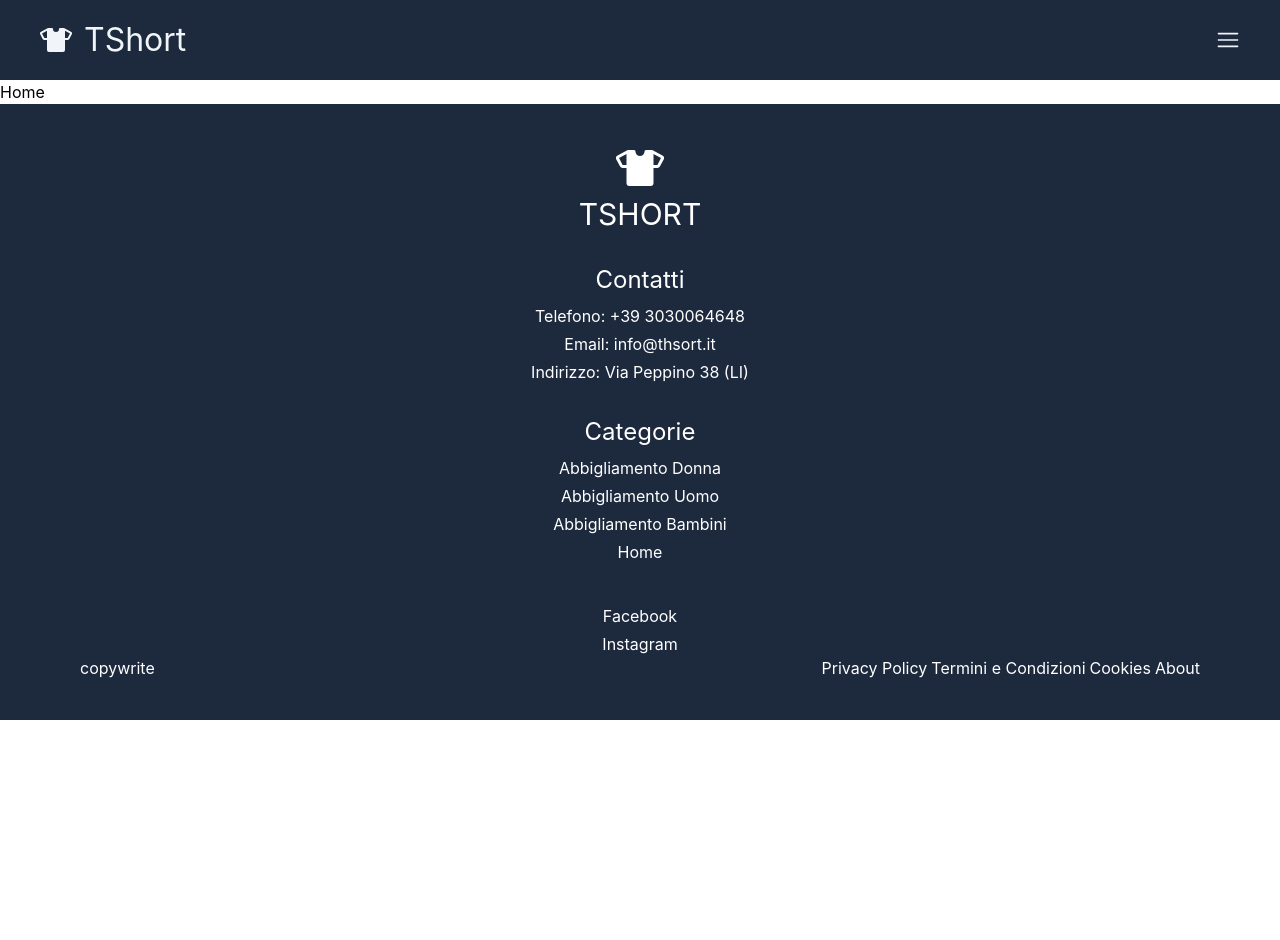
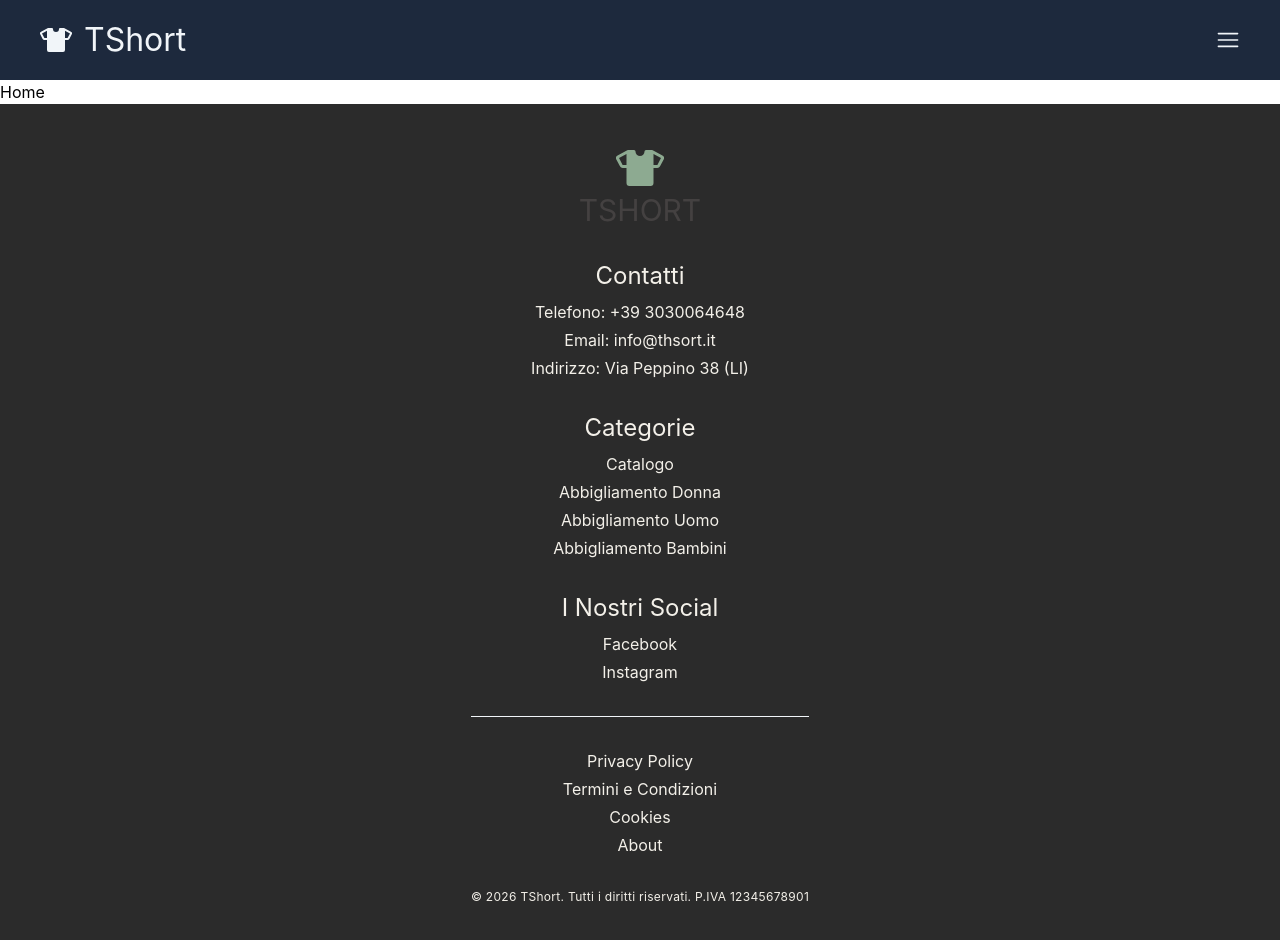
Before and after one commit to santie96/TShort, a React (Vite) app: page / in a window 1280 px wide. Shown: the top 940 px of the page. Before the commit the page ends 800 px from the top, so only its background shows below. Built offline with nearby package versions, Linux system fonts and the light colour scheme.

Commit message:
feature/footer

```diff
--- a/src/component/layout/Footer.jsx
+++ b/src/component/layout/Footer.jsx
@@ -4,13 +4,14 @@ import { PiTShirtFill } from "react-icons/pi";
 function Footer() {
   return (
     <>
-      <footer className="bg-slate-800 text-white p-10">
+      <footer className="flex justify-center bg-[#2B2B2B] text-[#f3f0e9] p-10">
+        <div className="flex items-center flex-col gap-8">
           <div className="flex flex-col gap-8 items-center text-center">
-          <div className="flex flex-col items-center gap-1">
+            <div className="flex flex-col items-center">
               <Link>
-              <PiTShirtFill className="text-5xl" />
+                <PiTShirtFill className="text-5xl text-[#8DAA91]" />
               </Link>
-            <h2 className="text-3xl">TSHORT</h2>
+              <h2 className="text-3xl text-[#444141]">TSHORT</h2>
             </div>
             <div className="flex flex-col items-center gap-8">
               <div className="flex flex-col gap-2">
@@ -25,49 +26,73 @@ function Footer() {
                 <div className="flex flex-col gap-2">
                   <h4 className="text-2xl">Categorie</h4>
                   <ul className="flex flex-col gap-1">
-                  <NavLink to="/abbigliamento-donna">Abbigliamento Donna</NavLink>
-                  <NavLink to="/abbigliamento-uomo">Abbigliamento Uomo</NavLink>
-                  <NavLink to="/abbigliamento-bambini">Abbigliamento Bambini</NavLink>
-                  <NavLink to="/">Home</NavLink>
+                    <li>
+                      <NavLink to="/catalogo" className="hover:text-[#8daa91]">
+                        Catalogo
+                      </NavLink>
+                    </li>
+                    <li>
+                      <NavLink to="/abbigliamento-donna" className="hover:text-[#8daa91]">
+                        Abbigliamento Donna
+                      </NavLink>
+                    </li>
+                    <li>
+                      <NavLink to="/abbigliamento-uomo" className="hover:text-[#8daa91]">
+                        Abbigliamento Uomo
+                      </NavLink>
+                    </li>
+                    <li>
+                      <NavLink to="/abbigliamento-bambini" className="hover:text-[#8daa91]">
+                        Abbigliamento Bambini
+                      </NavLink>
+                    </li>
                   </ul>
                 </div>
               </div>
               <div>
                 <div className="flex flex-col gap-2">
-                <h4 className="text-2xl"></h4>
+                  <h4 className="text-2xl">I Nostri Social</h4>
                   <ul className="flex flex-col gap-1">
-                  <a to="/cookies">Facebook</a>
-                  <a to="/about">Instagram</a>
+                    <li>
+                      <a href="" className="hover:text-[#8daa91]">
+                        Facebook
+                      </a>
+                    </li>
+                    <li>
+                      <a href="" className="hover:text-[#8daa91]">
+                        Instagram
+                      </a>
+                    </li>
                   </ul>
                 </div>
               </div>
             </div>
           </div>
-
-        <div className="flex items-center w-full justify-between px-10">
-          <div>
-            <p>copywrite</p>
+          <hr className="border-t border-slate-100 w-full" />
+          <div className="flex flex-col items-center w-full justify-between text-center gap-8">
+            <div className="flex gap-2">
+              <ul className="flex flex-col gap-1">
+                <li className="hover:text-[#8daa91]">
+                  <Link to="/privacy-policy">Privacy Policy</Link>
+                </li>
+                <li className="hover:text-[#8daa91]">
+                  <Link to="/termini-condizioni">Termini e Condizioni</Link>
+                </li>
+                <li className="hover:text-[#8daa91]">
+                  <Link to="/cookies">Cookies</Link>
+                </li>
+                <li className="hover:text-[#8daa91]">
+                  <Link to="/about">About</Link>
+                </li>
+              </ul>
             </div>
-          <div>
-            <div className="flex gap-2">
-              <h4 className="text-2xl"></h4>
-              <ul className="flex gap-1">
-                <Link to="/privacy-policy">Privacy Policy</Link>
-                <Link to="/termini-condizioni">Termini e Condizioni</Link>
-                <Link to="/cookies">Cookies</Link>
-                <Link to="/about">About</Link>
-              </ul>
+            <div className="flex justify-center">
+              <p className="text-xs tracking-wide">&copy; 2026 TShort. Tutti i diritti riservati. P.IVA 12345678901</p>
             </div>
           </div>
         </div>
-
-
       </footer>
-
-
     </>
-
-
   );
 }
 
```
Lines whose indentation alone changed are shown as unchanged.
